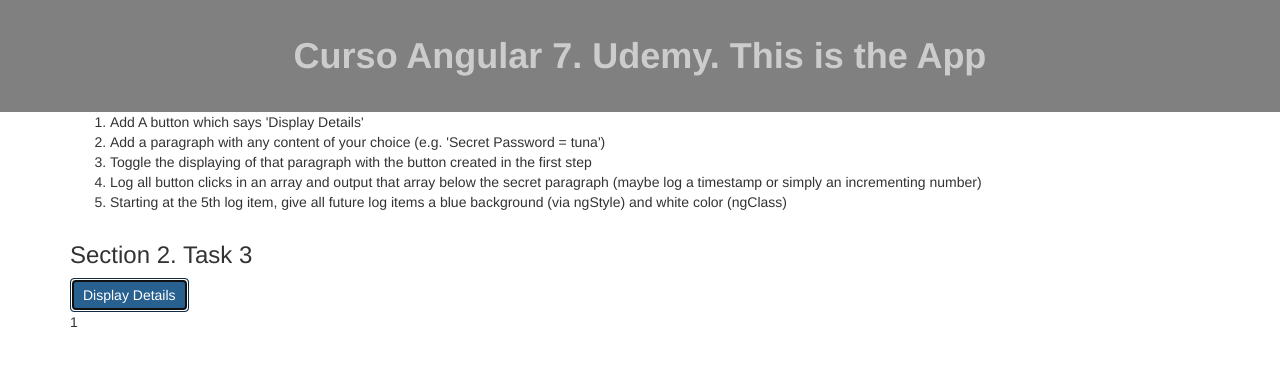
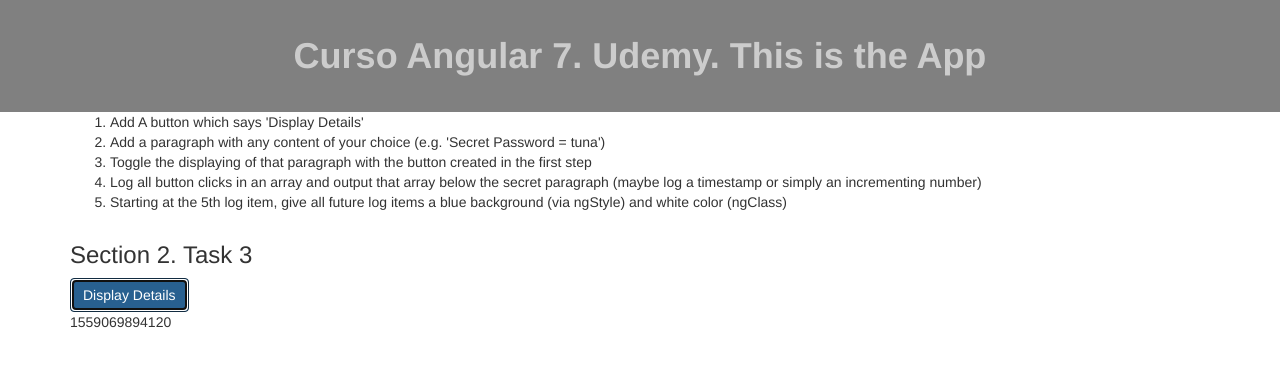
Before and after one commit to casares/ngRecipes, an Angular app in the folder s2_basic_components/: page / in a window 1280 px wide. Both pictures are taken after a click on the button "Display Details". Shown: the top 366 px of the page. Built offline with nearby package versions, Linux system fonts and the light colour scheme.

Commit message:
s2_task3_solve_2
Using the index of the array

```diff
--- a/s2_basic_components/src/app/app.component.html
+++ b/s2_basic_components/src/app/app.component.html
@@ -22,9 +22,9 @@
       <span *ngIf="paragraphToggle">Anything of my choice</span>
 
       <p class="times"
-        *ngFor="let time of clickTimes"
-        [ngStyle]="{'background-color' : time >= 5 ? 'blue' : 'transparent'}"
-        [ngClass]="{whiteText : time >=5}">
+        *ngFor="let time of clickTimes; let i = index"
+        [ngStyle]="{'background-color' : i >= 5-1 ? 'blue' : 'transparent'}"
+        [ngClass]="{whiteText : i >=5-1}">
           {{time}}
       </p>
     </div>
--- a/s2_basic_components/src/app/app.component.ts
+++ b/s2_basic_components/src/app/app.component.ts
@@ -11,6 +11,6 @@
 
   public onToggleDetails () {
     this.paragraphToggle = !this.paragraphToggle;
-    this.clickTimes.push(this.clickTimes.length + 1);
+    this.clickTimes.push(Date.now().toString());
   }
 }
```
